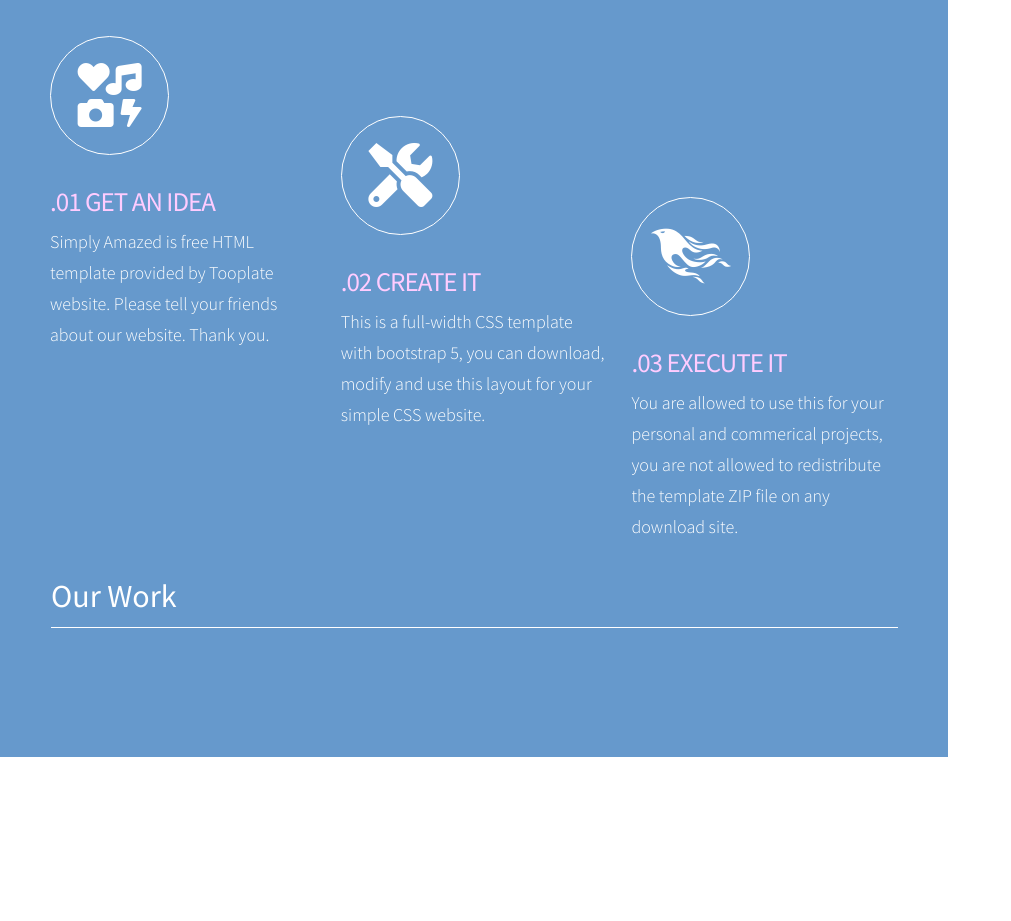
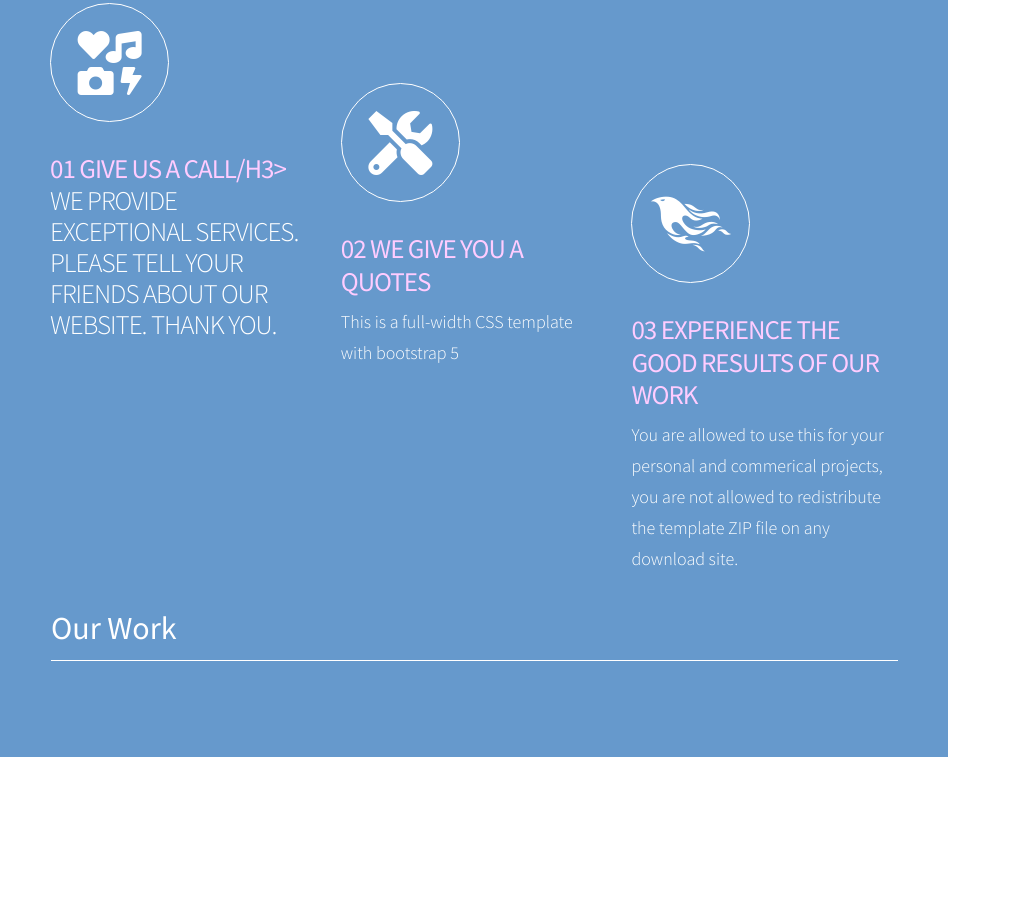
Before and after one commit to abdu-ls/fiberwave2, a plain HTML site: page index.html in a window 1280 px wide. Shown: the part 893-1814 px from the top of the page, without its empty margins (0-1011 px from the left). Drawn offline with Linux system fonts and the light colour scheme.

Commit message:
Update index.html

```diff
--- a/index.html
+++ b/index.html
@@ -66,21 +66,21 @@ https://www.tooplate.com/view/2123-simply-amazed
                         <div class="item col-md-4">
                             <div class="tm-work-item-inner">
                                 <div class="icn"><i class="fas fa-2x fa-icons"></i></div>
-                                <h3>.01 Get An Idea</h3>
-                                <p>Simply Amazed is free HTML template provided by Tooplate website. Please tell your friends about our website. Thank you.</p>
+                                <h3>01 Give us a Call/h3>
+                                <p>We provide exceptional services. Please tell your friends about our website. Thank you.</p>
                             </div>
                         </div>
                         <div class="item col-md-4 one">
                             <div class="tm-work-item-inner">
                                 <div class="icn"><i class="fas fa-2x fa-tools"></i></div>
-                                <h3>.02 Create It</h3>
-                                <p>This is a full-width CSS template with bootstrap 5, you can download, modify and use this layout for your simple CSS website.</p>
+                                <h3>02 We Give you a Quotes</h3>
+                                <p>This is a full-width CSS template with bootstrap 5</p>
                             </div>
                         </div>
                         <div class="item col-md-4 two">
                             <div class="tm-work-item-inner">
                                 <div class="icn"><i class="fab fa-2x fa-phoenix-framework"></i></div>
-                                <h3>.03 Execute it</h3>
+                                <h3>03 Experience the good results of our work</h3>
                                 <p>You are allowed to use this for your personal and commerical projects, you are not allowed to redistribute the template ZIP file on any download site.</p>
                             </div>
                         </div>
```
